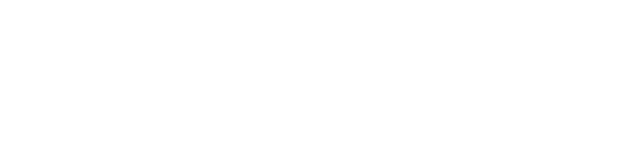
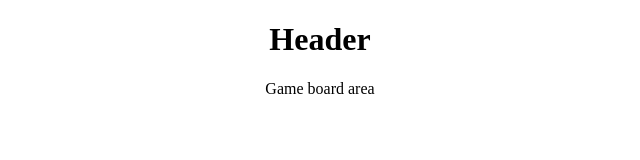
Before and after one commit to nesliprm/bcw-game-board, a plain HTML site: page index.html in a window 1280 px wide. Shown: the whole page, without its empty margins (320-960 px from the left). Drawn offline with Linux system fonts and the light colour scheme.

Commit message:
updated css

```diff
--- a/index.html
+++ b/index.html
@@ -6,5 +6,8 @@
     <title>game board</title>
   </head>
   <link rel="stylesheet" href="style.css" />
-  <body></body>
+  <body>
+    <h1>Header</h1>
+    <div>Game board area</div>
+  </body>
 </html>
--- a/style.css
+++ b/style.css
@@ -0,0 +1,3 @@
+body {
+  text-align: center;
+}
```
